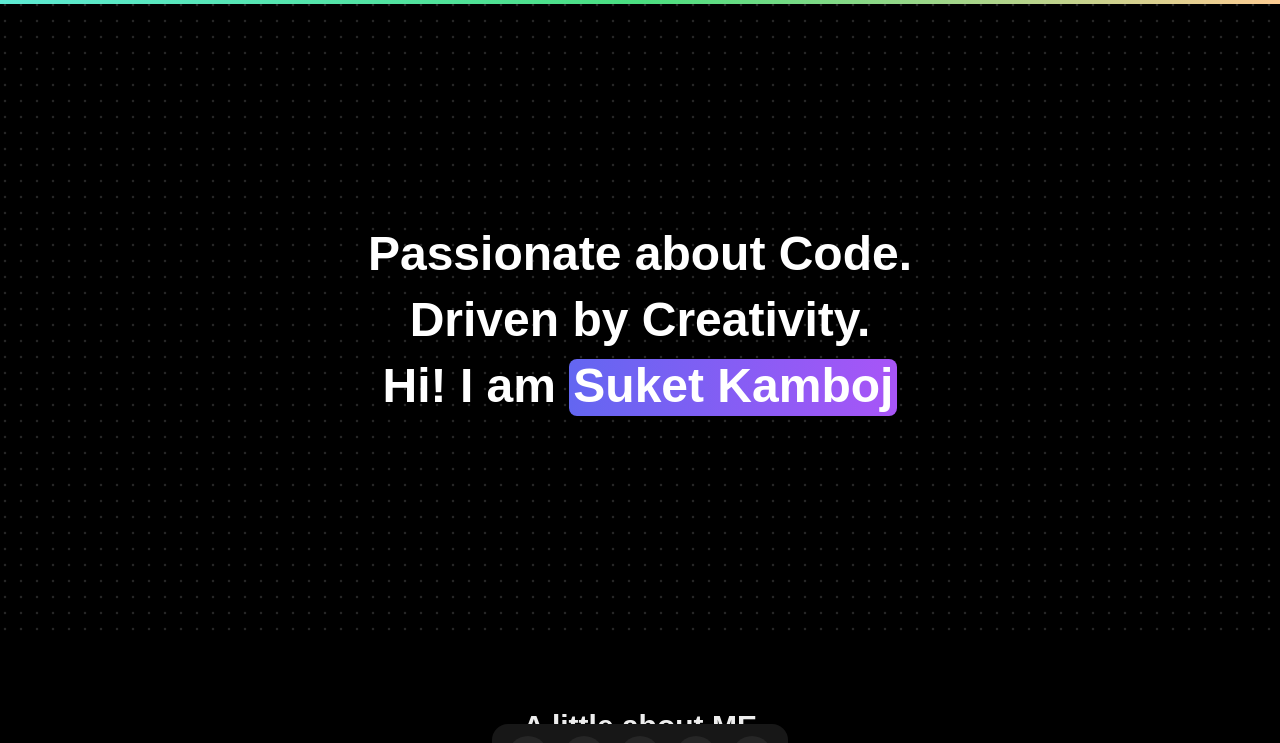
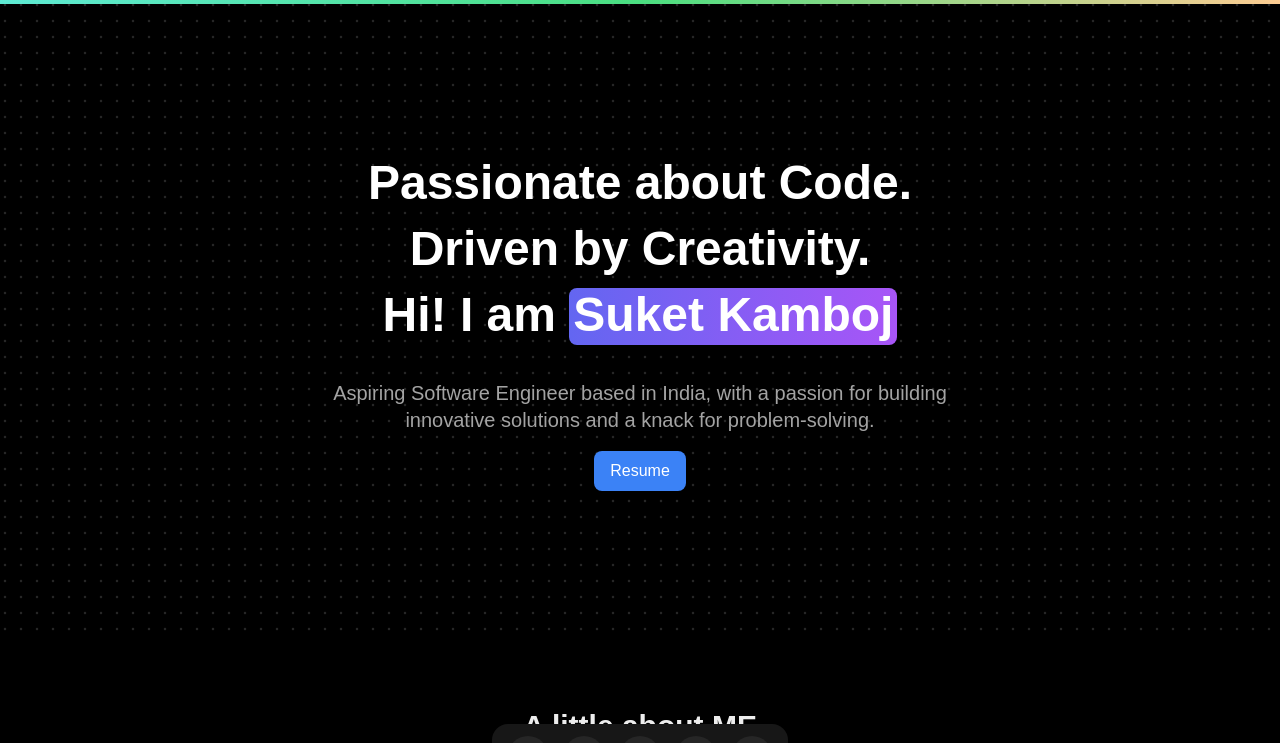
Before and after one commit to Sookeyy-12/Sookeyy-12.github.io, a Next.js app: page / in a window 1280 px wide. Shown: the top 743 px of the page. Built offline with nearby package versions, Linux system fonts and the light colour scheme.

Commit message:
added resume and shortline

```diff
--- a/components/Achievements.tsx
+++ b/components/Achievements.tsx
@@ -29,6 +29,12 @@ const Skeleton = ({ imagePath }: { imagePath: string }) => (
 
 const items = [
     {
+        title: "Software Developer Intern @Bank of New York Mellon",
+        description: "Joining as a Software Developer Intern in May of 2025.",
+        header: <Skeleton imagePath="/ach/BNY.jpg" />,
+        // icon: <IconClipboardCopy className="h-4 w-4 text-neutral-500" />,
+    },
+    {
         title: "Technical Head @GeeksForGeeks KIIT Chapter",
         description: "Led a Society of 200+ members and co-ordinated 20+ Projects annd 5+ Events.",
         header: <Skeleton imagePath="/ach/gfg.jpeg" />,
@@ -40,14 +46,15 @@ const items = [
         header: <Skeleton imagePath="/ach/cybervault.jpg" />,
     },
     {
+        title: "LeetCode Stats?",
+        description: "Solved 500+ problems.",
+        header: <Skeleton imagePath="/ach/lc.png" />,
+    },
+
+    {
         title: "ML Team Member at various other societies",
         description: "Conducted classes and events to spread the knowledge of Machine Learning.",
         header: <Skeleton imagePath="/ach/iot.jpeg" />,
-    },
-    {
-        title: "LeetCode Stats?",
-        description: "Solved 500+ problems.",
-        header: <Skeleton imagePath="/ach/lc.png" />,
     },
     {
         title: "Specialist on CodeForces",
@@ -55,11 +62,11 @@ const items = [
             "Solved 250+ problems on CodeForces and participated in 30+ contests.",
         header: <Skeleton imagePath="/ach/cf.png" />,
     },
-    {
-        title: "Hey There",
-        description: "If you are reading this then it probably means, you are interested in my work. Thanks for stopping by!",
-        header: <Skeleton imagePath="/ach/stop.jpg" />,
-    },
+    //{
+    //    title: "Hey There",
+    //    description: "If you are reading this then it probably means, you are interested in my work. Thanks for stopping by!",
+    //    header: <Skeleton imagePath="/ach/stop.jpg" />,
+    //},
     {
         title: "OpenSource cuz its fun",
         description: "Contributed to Big Open Source Orgs like HuggingFace, DagsHub, illa Cloud and more!",
--- a/components/HeroSection.tsx
+++ b/components/HeroSection.tsx
@@ -6,7 +6,7 @@ import { HeroHighlight, Highlight } from "./ui/hero-highlight";
 export function HeroSection() {
     return (
         <>
-            <HeroHighlight>
+            <HeroHighlight >
                 <motion.h1
                     initial={{
                         opacity: 0,
@@ -28,6 +28,16 @@ export function HeroSection() {
                         Suket Kamboj
                     </Highlight>
                 </motion.h1>
+                <div className='flex flex-col justify-center items-center mt-4'>
+                <div><p className="text-lg px-4 md:text-lg lg:text-xl text-neutral-500 dark:text-neutral-400 max-w-2xl leading-relaxed lg:leading-snug text-center mx-auto mt-4">
+                  Aspiring Software Engineer based in India, with a passion for building innovative solutions and a knack for problem-solving.
+                </p></div>
+                <div><button className="mt-4 px-4 py-2 bg-blue-500 text-white rounded-lg hover:bg-blue-600 transition duration-300">
+                    <a href="https://drive.google.com/file/d/15uDkPsca4tweCQIoH0sC-9IDhT3RTGG0/view?usp=sharing" target="_blank" rel="noopener noreferrer">Resume</a>
+                </button>
+                </div>
+                </div>
+
             </HeroHighlight>
         </>
     );
```
Also changed, not shown: public/ach/BNY.jpg (added).
